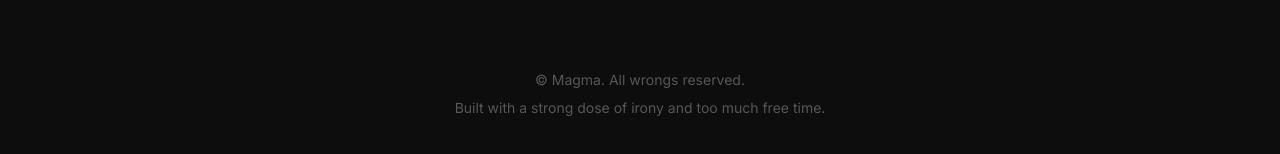
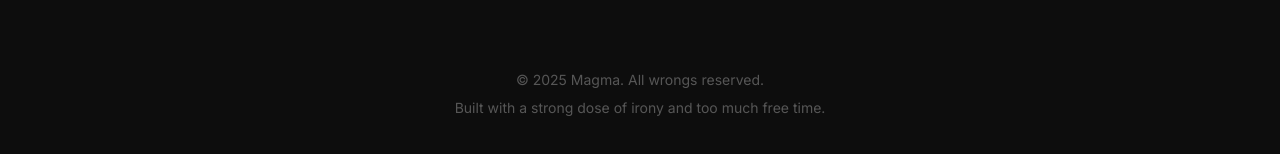
Before and after one commit to Magma-x/portfolio-site-v1, a React (Vite) app: page / in a window 1280 px wide. Shown: the part 4784-4938 px from the top of the page. Built offline with nearby package versions, Linux system fonts and the light colour scheme.

Commit message:
Update footer
Include 2025 before Magma in the footer.

```diff
--- a/src/components/Contact.tsx
+++ b/src/components/Contact.tsx
@@ -73,7 +73,7 @@ const Contact: React.FC = () => {
         </Card>
 
         <div className="mt-20 text-white/30 text-sm">
-          <p>© Magma. All wrongs reserved.</p>
+          <p>© 2025 Magma. All wrongs reserved.</p>
           <p className="mt-2">Built with a strong dose of irony and too much free time.</p>
         </div>
       </div>
```
